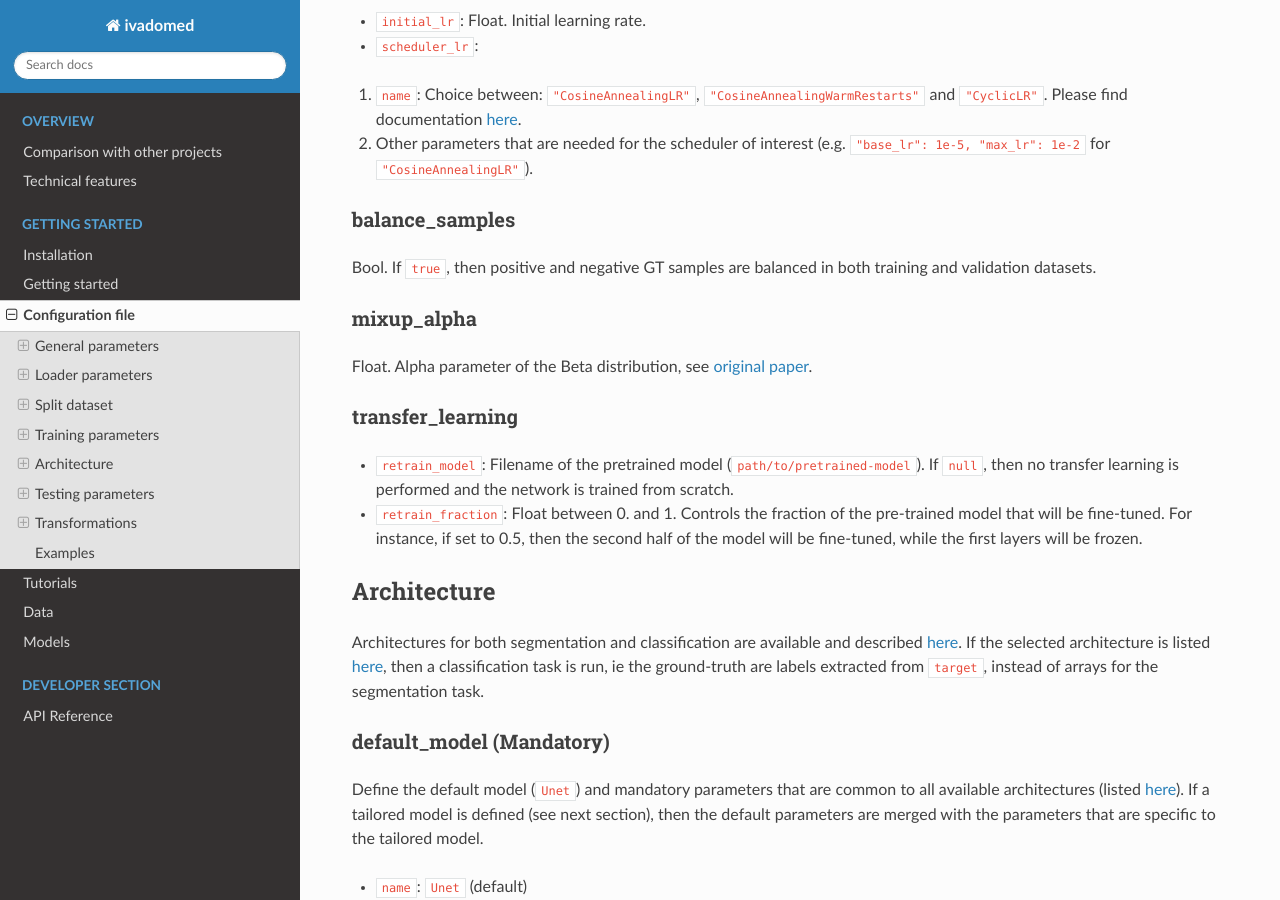
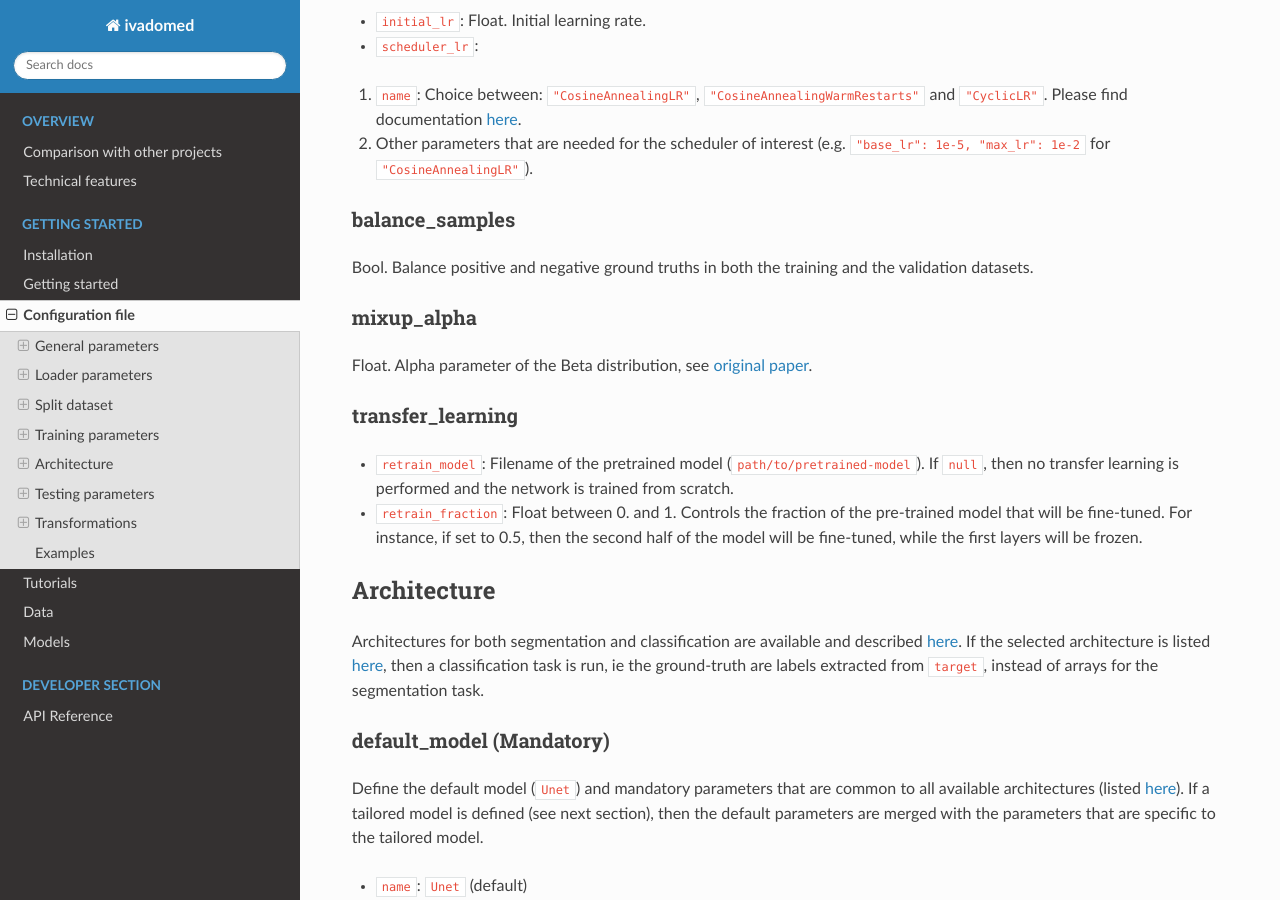
Before and after one commit to ivadomed/ivadomed, a Sphinx documentation site: the page built from docs/source/configuration_file.md, in a window 1280 px wide and 900 px high, scrolled down 3113 px. Built offline with Sphinx 7.4.7 and the Read the Docs theme 2.0.0, drawn with Linux system fonts in a browser that asks for light colours.

Commit message:
Update docs/source/configuration_file.md
Co-authored-by: Julien Cohen-Adad <jcohen@polymtl.ca>

```diff
--- a/docs/source/configuration_file.md
+++ b/docs/source/configuration_file.md
@@ -63,7 +63,7 @@ Strictly positive integer.
 1. `name`: Choice between: `"CosineAnnealingLR"`, `"CosineAnnealingWarmRestarts"` and `"CyclicLR"`. Please find documentation [here](https://pytorch.org/docs/stable/optim.html).
 2. Other parameters that are needed for the scheduler of interest (e.g. `"base_lr": 1e-5, "max_lr": 1e-2` for `"CosineAnnealingLR"`).
 #### balance_samples
-Bool. If `true`, then positive and negative GT samples are balanced in both training and validation datasets.
+Bool. Balance positive and negative ground truths in both the training and the validation datasets.
 #### mixup_alpha
 Float. Alpha parameter of the Beta distribution, see [original paper](https://arxiv.org/pdf/1710.09412.pdf).
 #### transfer_learning
```
